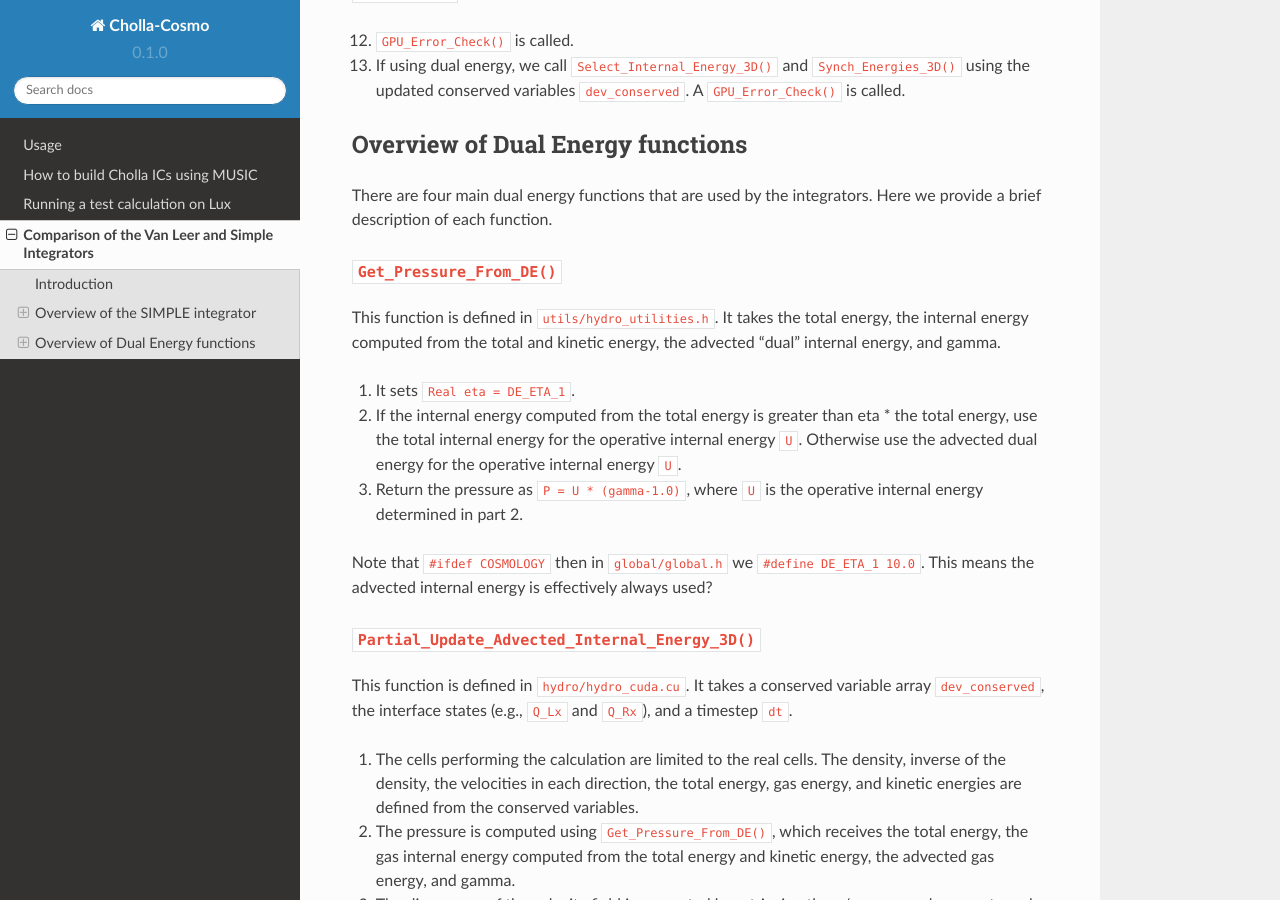
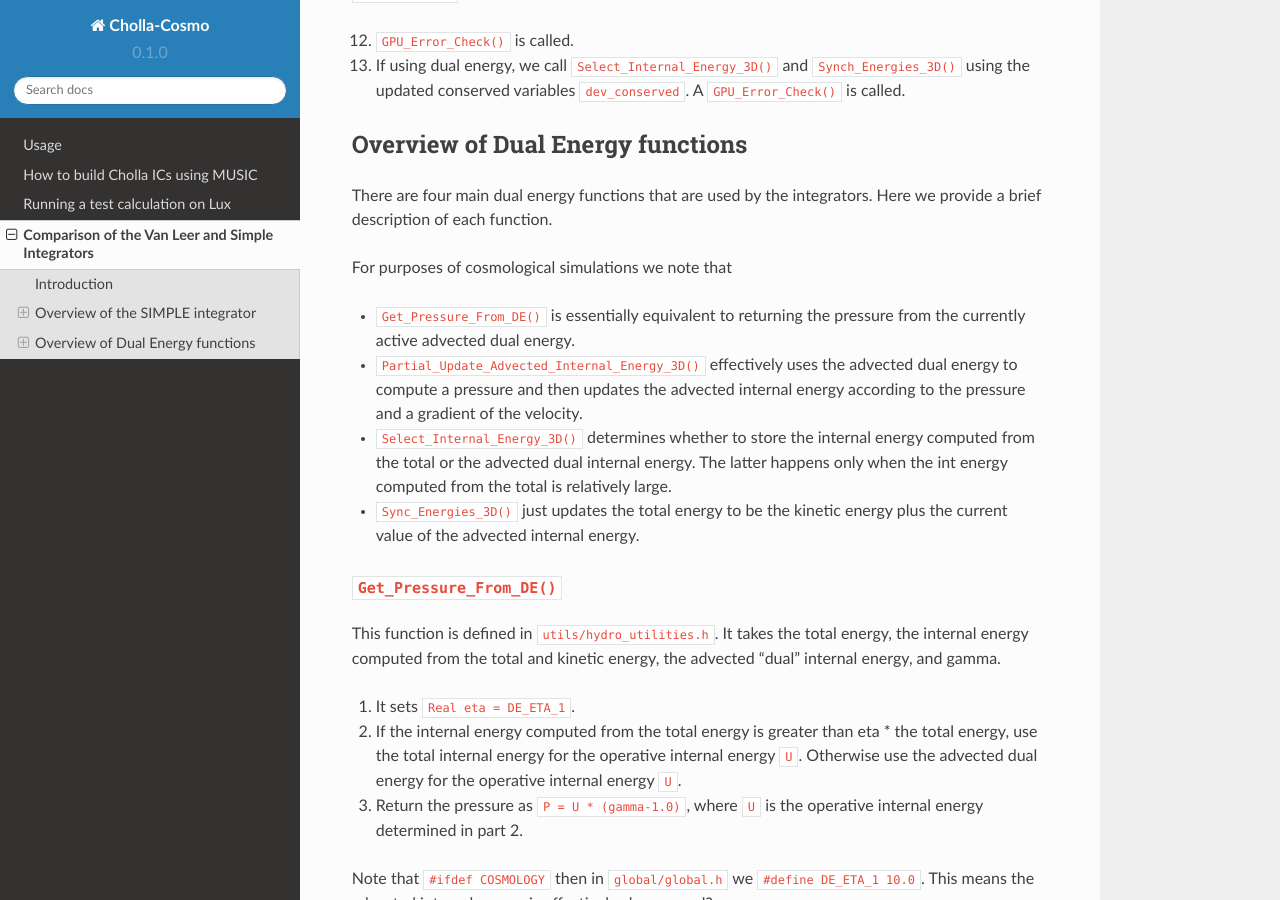
Before and after one commit to evazlimen/cholla-cosmo, a Sphinx documentation site: the page built from docs/source/vl_vs_simple.rst, in a window 1280 px wide and 900 px high, scrolled down 1973 px. Built offline with Sphinx 7.4.7 and the Read the Docs theme 2.0.0, drawn with Linux system fonts in a browser that asks for light colours; some of the changed text lies outside the part shown.

Commit message:
Further description of the dual energy functions.

```diff
--- a/docs/source/vl_vs_simple.rst
+++ b/docs/source/vl_vs_simple.rst
@@ -83,6 +83,16 @@ Overview of Dual Energy functions
 
 There are four main dual energy functions that are used by the integrators. Here we provide a brief description of each function.
 
+For purposes of cosmological simulations we note that
+
+* ``Get_Pressure_From_DE()`` is essentially equivalent to returning the pressure from the currently active advected dual energy.
+
+* ``Partial_Update_Advected_Internal_Energy_3D()`` effectively uses the advected dual energy to compute a pressure and then updates the advected internal energy according to the pressure and a gradient of the velocity.
+
+* ``Select_Internal_Energy_3D()`` determines whether to store the internal energy computed from the total or the advected dual internal energy.  The latter happens only when the int energy computed from the total is relatively large.
+
+* ``Sync_Energies_3D()`` just updates the total energy to be the kinetic energy plus the current value of the advected internal energy.
+
 ``Get_Pressure_From_DE()``
 ^^^^^^^^^^^^^^^^^^^^^^^^^^^
 
@@ -122,6 +132,9 @@ This function is defined in ``hydro/hydro_cuda.cu``.  It takes the conserved var
 
 5. The internal energy stored in the advected internal energy field in the conserved quantities is updated to the operative internal energy.
 
+
+Note that in ``global/global.h`` the criterion is set as ``#define DE_ETA_2 0.035``.  This means that if the total energy is greater than about 3.5% of the local max energy, use that.  The other condition is irrelevant in this case because it almost always fails since ``#define DE_ETA_1 10.0``.
+
 ``Sync_Energies_3D()``
 ^^^^^^^^^^^^^^^^^^^^^^^^^^^^^^^^^^^^^^^^^^^^^^^^
 
```
